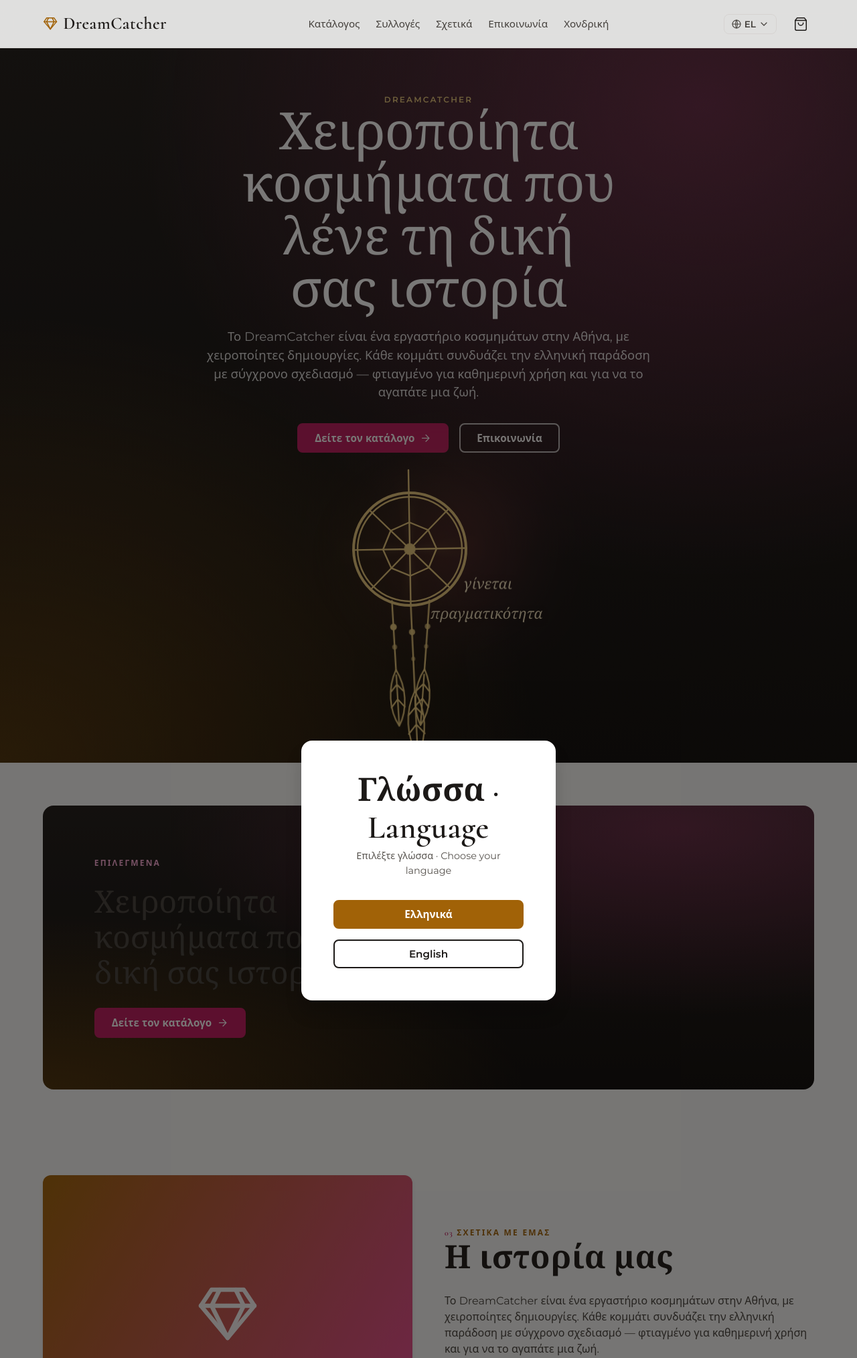
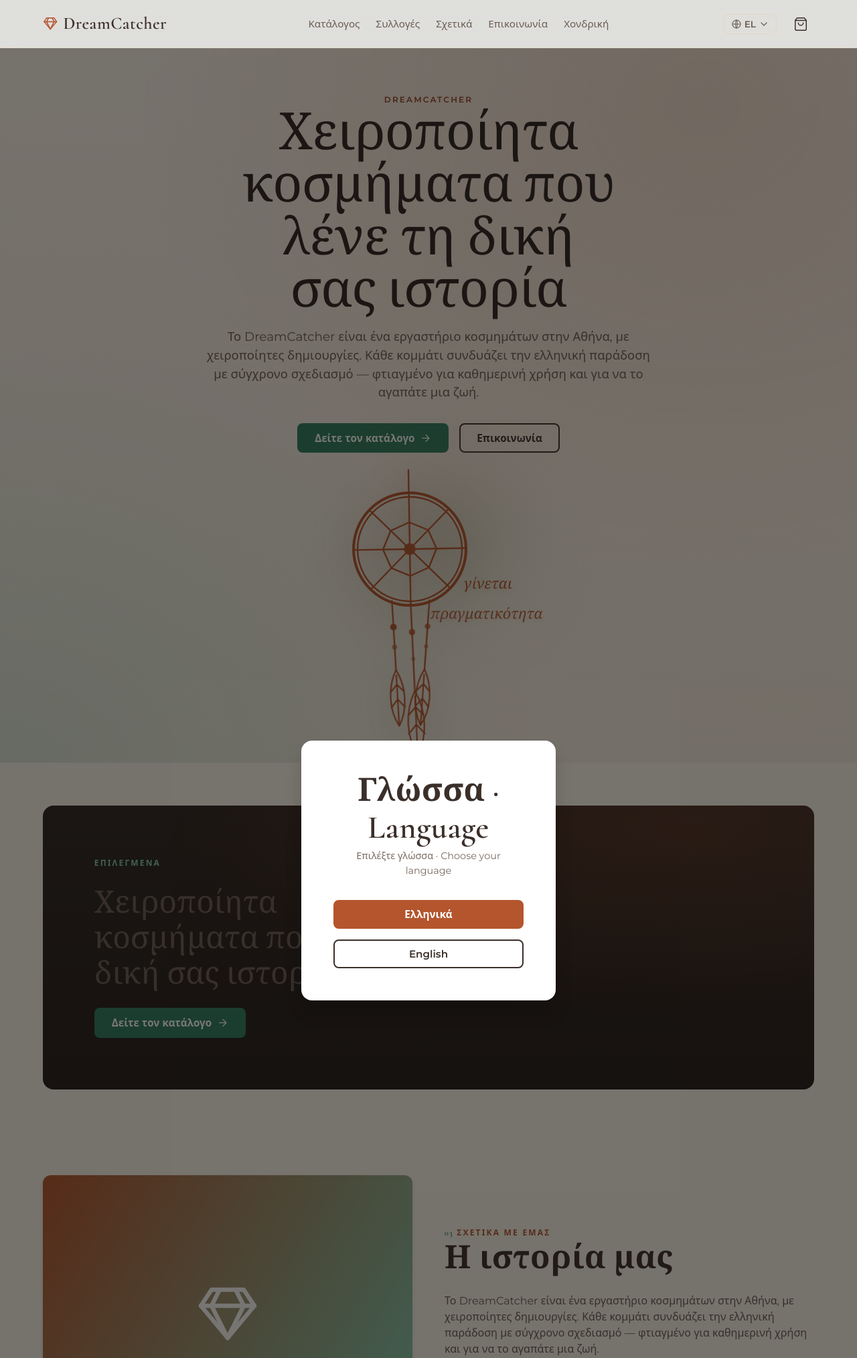
Before and after one commit to vestin-vy/dreamcatcher, a FastAPI app: page /el/ in a window 1280 px wide. Shown: the top 2028 px of the page at 67% size. Run offline with FastAPI, Linux system fonts and the light colour scheme; parts of the project's set-up code (start-up, migrations or seed data) failed here and were passed over.

Commit message:
Rebrand: warm handmade palette (cream/terracotta/mint) per 2026-07-02 brief
Token-value swap, names unchanged (MASTER.md updated first, tokens.css synced):
cream page bg, terracotta primary CTA (white 4.91:1), deep mint secondary CTA
(white 4.98:1, ties to the mint IG logo), warm brown text/borders.

Localized changes per brief §2:
- hero flips to LIGHT: dark foreground text, eyebrow at accent-hover (6.2:1),
  dreamcatcher line art recolored to terracotta (gold was ~1.6:1 on cream)
- mid-page editorial banner stays the single dark block, retinted to warm
  brown + terracotta wash; mint eyebrow (7.9:1)
- product page/cards: WhatsApp "request" CTA leads at primary (terracotta)
  weight, above add-to-cart; add-to-cart stays (mint)
- footer address -> real shop: Λ. Ειρήνης 2, Ηλιούπολη 163 45 (defaults +
  local DB; prod row needs a one-time Admin > Settings edit after deploy)

DoD: 32 tests pass; contrast computed for all new pairs; verified in browser
at 375/768/1024/1440, both el/en; no horizontal scroll; focus ring follows
new --color-ring; no old-palette hexes left (grep-checked).

Co-Authored-By: Claude Opus 4.8 <noreply@anthropic.com>

```diff
--- a/app/deps.py
+++ b/app/deps.py
@@ -13,7 +13,7 @@ DEFAULT_SETTINGS: dict[str, str] = {
     "site_title": "DreamCatcher",
     "phone": "+30 210 000 0000",
     "email": "hello@dreamcatcher.example",
-    "address": "Ermou 1, Athens 105 63, Greece",
+    "address": "Λ. Ειρήνης 2, Ηλιούπολη 163 45",
     "whatsapp": "302100000000",
     "viber": "",
     "instagram": "dreamcatchergreece",
--- a/app/seed.py
+++ b/app/seed.py
@@ -197,7 +197,7 @@ def run() -> None:
             "site_title": "DreamCatcher",
             "phone": "+30 210 321 0000",
             "email": "hello@dreamcatcher.gr",
-            "address": "Voukourestiou 7, Athens 106 71, Greece",
+            "address": "Λ. Ειρήνης 2, Ηλιούπολη 163 45",
             "whatsapp": "302103210000",
             "instagram": "dreamcatchergreece",
             "map_lat": "37.9779",
--- a/static/css/app.css
+++ b/static/css/app.css
@@ -174,17 +174,16 @@ main { flex: 1 0 auto; }
 .hero {
   position: relative; display: grid; place-items: center; text-align: center;
   min-height: min(82vh, 760px); padding-block: var(--space-3xl);
-  background:
-    linear-gradient(180deg, rgba(12,10,9,0.45), rgba(12,10,9,0.55)),
-    radial-gradient(circle at 30% 30%, #3f3a34, #1c1917 70%);
-  color: var(--color-on-primary);
+  background: var(--gradient-hero); /* LIGHT cream — hero text is dark */
+  color: var(--color-foreground);
   overflow: hidden;
 }
 .hero__inner { max-width: 760px; padding-inline: var(--space-lg); }
-.hero h1 { color: #fff; }
-.hero p { color: rgba(255,255,255,0.85); font-size: 1.15rem; margin-top: var(--space-md);
+/* Hero is LIGHT (cream gradient) — dark text on it. */
+.hero h1 { color: var(--color-foreground); }
+.hero p { color: var(--color-secondary); font-size: 1.15rem; margin-top: var(--space-md);
   max-width: 56ch; margin-inline: auto; overflow-wrap: anywhere; }
-.hero .eyebrow { color: #E7C77A; }
+.hero .eyebrow { color: var(--color-accent-hover); } /* terracotta-dark: 6.2:1 on cream */
 .hero__actions { margin-top: var(--space-xl); display: flex; gap: var(--space-md); justify-content: center; flex-wrap: wrap; }
 
 /* ============================ Grids & cards ============================ */
@@ -597,7 +596,7 @@ main { flex: 1 0 auto; }
 /* ============================ Editorial Pop ============================ */
 /* Rose action button — the energetic storefront CTA (white text passes 4.5:1). */
 .btn-accent { background: var(--color-accent-2); color: #fff; border-color: var(--color-accent-2); }
-.btn-accent:hover { background: var(--color-accent-2-hover); border-color: var(--color-accent-2-hover); color: #fff; transform: translateY(-1px); box-shadow: 0 8px 20px rgba(190,24,93,0.28); }
+.btn-accent:hover { background: var(--color-accent-2-hover); border-color: var(--color-accent-2-hover); color: #fff; transform: translateY(-1px); box-shadow: 0 8px 20px rgba(47,125,95,0.28); }
 
 /* Section heads: left-aligned editorial variant with a gradient tick + index. */
 .section__head--left { text-align: left; max-width: 62ch; margin-inline: 0; }
@@ -633,7 +632,7 @@ main { flex: 1 0 auto; }
 /* The press-and-hold zone is the whole .hero__art (incl. the words area to the
    right). touch-action:pan-y there lets a vertical swipe still scroll the page. */
 .dreamcatcher { position: relative; z-index: 1; width: 100%; display: flex; justify-content: center; }
-.dc-svg { width: min(80%, 300px); height: auto; filter: drop-shadow(0 12px 30px rgba(0,0,0,0.45)); overflow: visible; }
+.dc-svg { width: min(80%, 300px); height: auto; filter: drop-shadow(0 12px 30px rgba(0,0,0,0.18)); overflow: visible; }
 .dc-bead { transform-box: fill-box; transform-origin: center; animation: dc-twinkle 2.6s ease-in-out infinite; }
 @keyframes dc-twinkle { 0%, 100% { opacity: 0.5; transform: scale(0.8); } 50% { opacity: 1; transform: scale(1.25); } }
 
@@ -641,8 +640,8 @@ main { flex: 1 0 auto; }
 .dc-words { position: absolute; top: 0; bottom: 0; right: 0; width: 44%; pointer-events: none; z-index: 2; }
 .dc-word {
   position: absolute; left: 50%; top: 46%; transform: translate(-50%, 0); opacity: 0;
-  font-family: var(--font-heading); font-style: italic; color: #f4e4bf; white-space: nowrap;
-  font-size: clamp(1.25rem, 1.7vw, 1.9rem); text-shadow: 0 2px 12px rgba(0,0,0,0.55);
+  font-family: var(--font-heading); font-style: italic; color: var(--color-accent); white-space: nowrap;
+  font-size: clamp(1.25rem, 1.7vw, 1.9rem); text-shadow: 0 2px 12px rgba(0,0,0,0.15);
   pointer-events: none; user-select: none; -webkit-user-select: none; -webkit-touch-callout: none;
   will-change: transform, opacity;
 }
@@ -670,8 +669,14 @@ main { flex: 1 0 auto; }
 .cat-tile:hover .cat-tile__label::after { width: 36px; }
 
 /* Editorial band: full-bleed gradient quote that breaks the grid monotony. */
-.editorial { position: relative; overflow: hidden; background: var(--gradient-hero); color: #fff; border-radius: var(--radius-xl); padding: clamp(2.5rem, 6vw, 5rem); display: grid; gap: var(--space-lg); }
-.editorial .eyebrow { color: #F9A8D4; }
+/* The single intentional DARK block on the light page (rhythm): warm dark brown
+   with a terracotta wash — rgba(180,85,45,…) is --color-accent as rgba. */
+.editorial { position: relative; overflow: hidden;
+  background:
+    radial-gradient(120% 120% at 82% 8%, rgba(180,85,45,0.25), transparent 55%),
+    linear-gradient(180deg, var(--color-foreground) 0%, #241D19 100%);
+  color: #fff; border-radius: var(--radius-xl); padding: clamp(2.5rem, 6vw, 5rem); display: grid; gap: var(--space-lg); }
+.editorial .eyebrow { color: var(--color-accent-2-bright); } /* mint on dark brown: 7.9:1 */
 .editorial__quote { font-family: var(--font-heading); font-size: clamp(1.8rem, 3.6vw, 3rem); line-height: 1.15; max-width: 24ch; }
 .editorial .btn-accent { justify-self: start; }
 
--- a/static/css/tokens.css
+++ b/static/css/tokens.css
@@ -4,42 +4,43 @@
 
 :root {
   /* --- Color palette (MASTER.md §Color Palette) --- */
-  --color-primary: #1C1917;       /* premium black: text, outline buttons */
+  --color-primary: #3B2F2A;       /* warm dark brown: text, outline buttons */
   --color-on-primary: #FFFFFF;
-  --color-secondary: #44403C;
-  --color-accent: #A16207;        /* gold: CTA, accents (WCAG-safe) */
-  --color-accent-hover: #854D0E;  /* darker gold for hover/contrast */
-  --color-background: #FAFAF9;    /* warm white */
-  --color-foreground: #0C0A09;
+  --color-secondary: #6B5D54;
+  --color-accent: #B4552D;        /* terracotta: primary CTA (white text 4.91:1) */
+  --color-accent-hover: #94431F;  /* darker terracotta for hover/contrast */
+  --color-background: #FAF3E8;    /* warm cream */
+  --color-foreground: #2E2622;
   --color-muted: #E8ECF0;
-  --color-border: #D6D3D1;
+  --color-border: #E4D6C3;
   --color-destructive: #DC2626;
-  --color-ring: #1C1917;
+  --color-ring: #3B2F2A;
 
   /* Surfaces / supporting tones derived from the palette */
   --color-surface: #FFFFFF;
-  --color-surface-alt: #F5F5F4;
-  --color-muted-foreground: #57534E;
+  --color-surface-alt: #F3EADC;
+  --color-muted-foreground: #7A6A5F;
 
-  /* --- Editorial Pop accent (fashion rose) — costume-jewelry energy ---
-     accent-2 is WCAG-safe for text/CTA on white; -bright is decoration only. */
-  --color-accent-2: #BE185D;          /* rose: CTA / action color (white text passes 4.5:1) */
-  --color-accent-2-hover: #9D174D;
-  --color-accent-2-bright: #EC4899;   /* gradients / glow only — NOT text on white */
-  --color-accent-2-soft: #FDF2F8;     /* soft rose surface, pills */
-  --color-accent-2-on-soft: #9D174D;  /* text on the soft rose surface */
+  /* --- Secondary accent (deep mint/sage) — ties the site to the mint IG logo ---
+     accent-2 is WCAG-safe for text/CTA on white (4.98:1); -bright is decoration only. */
+  --color-accent-2: #2F7D5F;          /* deep mint: secondary CTA (white text passes 4.5:1) */
+  --color-accent-2-hover: #266A50;
+  --color-accent-2-bright: #7FCDB0;   /* gradients / glow only — NOT text on white */
+  --color-accent-2-soft: #E9F6EF;     /* soft mint surface, pills */
+  --color-accent-2-on-soft: #1E5C45;  /* text on the soft mint surface */
 
   /* Display type scale (fluid) for editorial headlines */
   --fs-display: clamp(2.6rem, 6vw, 5rem);
   --fs-h1: clamp(2rem, 4vw, 3.25rem);
   --fs-h2: clamp(1.6rem, 2.6vw, 2.4rem);
 
-  /* Layered hero background (gold + rose glow on ink) */
+  /* Layered hero background — LIGHT: terracotta + mint washes over warm cream.
+     Hero text must be dark (foreground/secondary); see app.css hero section. */
   --gradient-hero:
-    radial-gradient(120% 120% at 82% 8%, rgba(236,72,153,0.34), transparent 55%),
-    radial-gradient(120% 120% at 0% 100%, rgba(161,98,7,0.42), transparent 52%),
-    linear-gradient(180deg, #1c1917 0%, #0c0a09 100%);
-  --gradient-accent: linear-gradient(120deg, var(--color-accent) 0%, var(--color-accent-2-bright) 100%);
+    radial-gradient(120% 120% at 82% 8%, rgba(180,85,45,0.14), transparent 55%),
+    radial-gradient(120% 120% at 0% 100%, rgba(127,205,176,0.22), transparent 52%),
+    linear-gradient(180deg, #FAF3E8 0%, #F3EADC 100%);
+  --gradient-accent: linear-gradient(120deg, var(--color-accent) 0%, var(--color-accent-2-bright) 100%); /* terracotta -> mint */
 
   /* --- Spacing (MASTER.md §Spacing Variables) --- */
   --space-xs: 0.25rem;   /* 4px  */
--- a/templates/_macros.html
+++ b/templates/_macros.html
@@ -80,7 +80,8 @@
   {% if show_prices %}
   <div class="product-card__actions">
     {% if p.price_on_request or p.price is none %}
-      <a class="btn btn-ghost btn-sm" href="/{{ lang }}/product/{{ p.slug }}">{{ _('product.request') }}</a>
+      {# Request/WhatsApp is the lead channel (rebrand brief §2.3) — accent weight. #}
+      <a class="btn btn-primary btn-sm" href="/{{ lang }}/product/{{ p.slug }}">{{ _('product.request') }}</a>
     {% elif not p.in_stock %}
       <span class="chip" aria-disabled="true">{{ _('product.out_of_stock') }}</span>
     {% else %}
--- a/templates/public/home.html
+++ b/templates/public/home.html
@@ -14,7 +14,7 @@
       <p>{{ about_text }}</p>
       <div class="hero__actions">
         <a class="btn btn-accent" href="/{{ lang }}/catalog">{{ _('home.hero.cta') }} {{ ui.icon('arrow-right') }}</a>
-        <a class="btn btn-secondary" href="/{{ lang }}/contact" style="color:#fff;border-color:rgba(255,255,255,0.7);">{{ _('nav.contact') }}</a>
+        <a class="btn btn-secondary" href="/{{ lang }}/contact">{{ _('nav.contact') }}</a>
       </div>
     </div>
     <div class="hero__art" aria-hidden="true">
```
Also changed, not shown: other parts of templates/public/home.html (+12 -12 lines), design-system/dreamcatcher/MASTER.md (+39 -15 lines), templates/public/product.html (+13 -11 lines).
